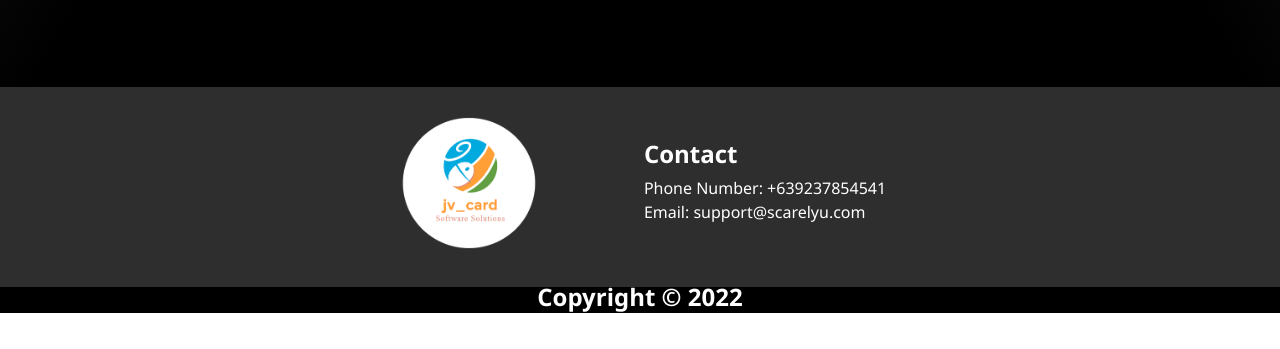
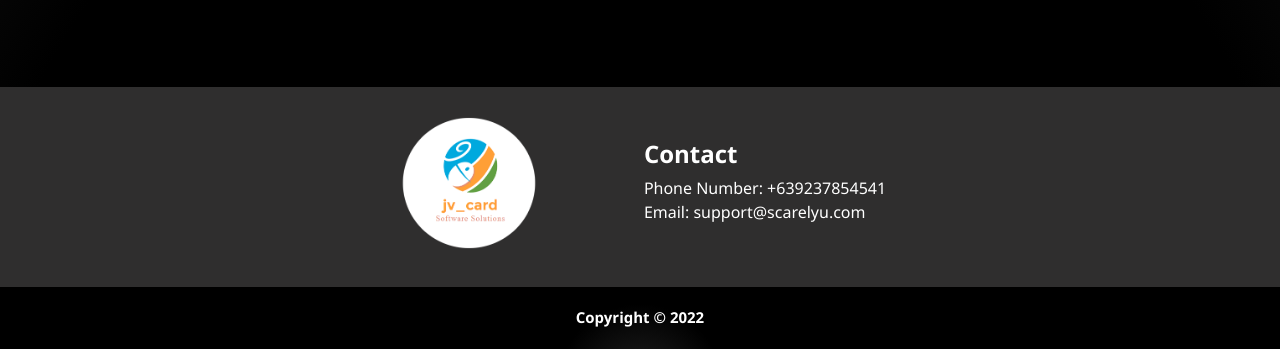
Before and after one commit to xtianM/scarelyu, a plain HTML site: page index.html in a window 1280 px wide. Shown: the part 2413-2762 px from the top of the page. Before the commit the page ends 2726 px from the top, so only its background shows below. Drawn offline with Linux system fonts and the light colour scheme.

Commit message:
Update style.css

```diff
--- a/assets/css/style.css
+++ b/assets/css/style.css
@@ -156,6 +156,9 @@ body {
 .copyright {
   text-align: center;
   margin-top: 30px;
+  padding-top: 20px;
+  padding-bottom: 20px;
+  font-size: 10px;
 }
 .mt-10 {
   margin-top: 10px;
```
